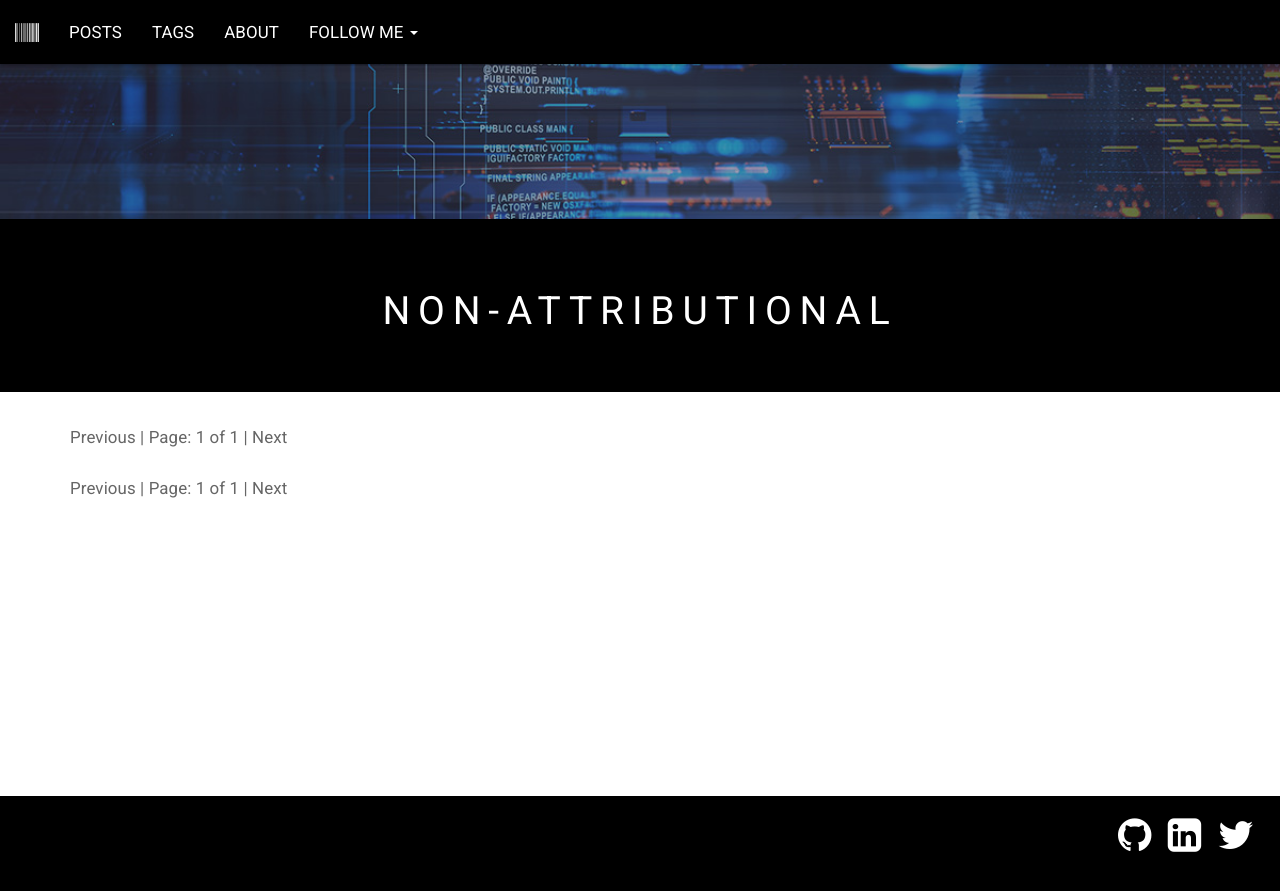
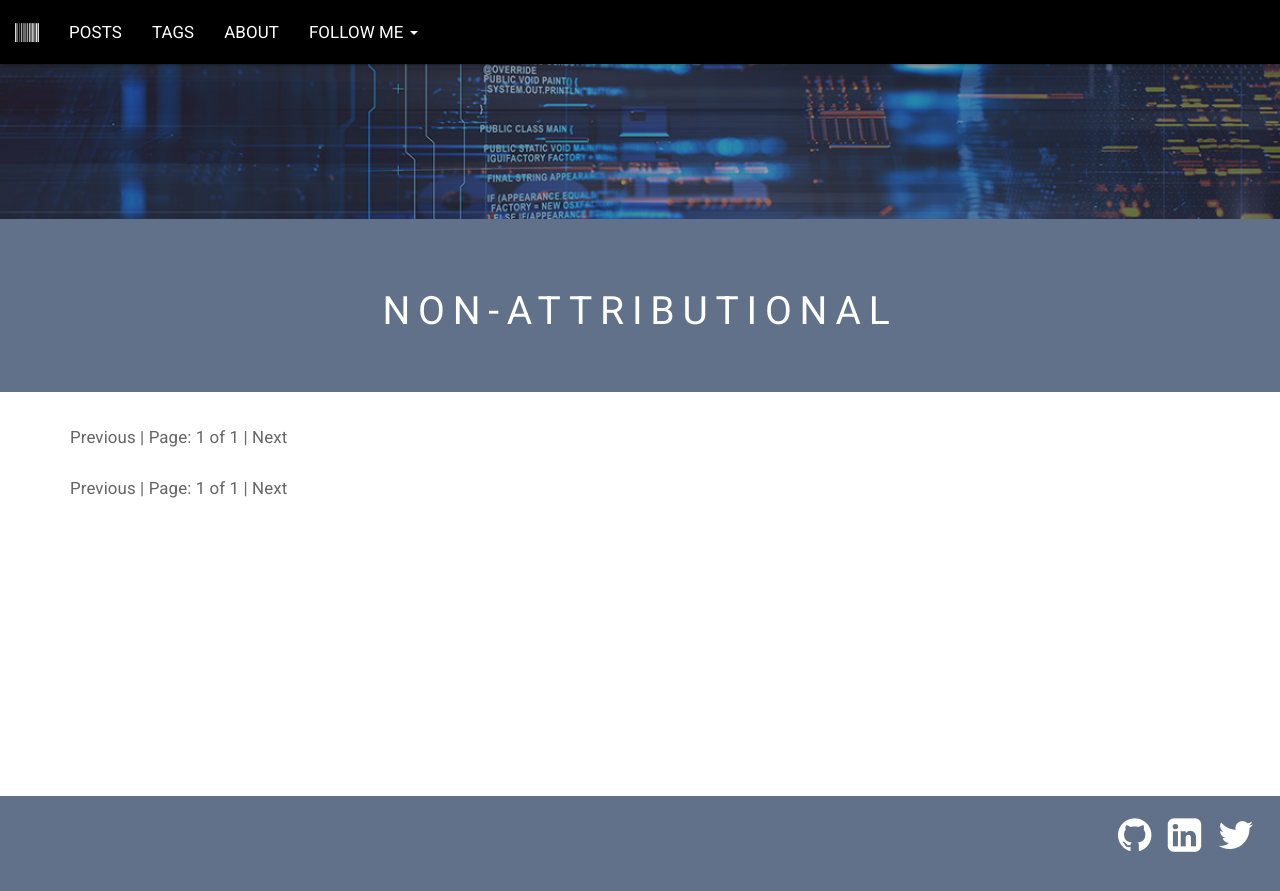
Before and after one commit to Stahlz/Stahlz.github.io, a Jekyll site: the page built from index.html, in a window 1280 px wide. Shown: the top 891 px of the page. Built offline with Jekyll 4.4.1, drawn with Linux system fonts in a browser that asks for light colours; the list of posts is cut into pages by our own code.

Commit message:
Update main.css

```diff
--- a/assets/css/main.css
+++ b/assets/css/main.css
@@ -34,7 +34,7 @@ h3:before {
 }
 
 .jumbotron {
-	background: black;
+	background: #617189;
 }
 
 .jumbotron h1 {
@@ -54,7 +54,7 @@ h3:before {
 	width: 100%;
 	/* Set the fixed height of the footer here */
 	height: 8em;
-	background-color: black;
+	background-color: #617189;
 	bottom: 0;
 }
 
@@ -100,7 +100,7 @@ h3:before {
 }
 
 .navbar-default .navbar-nav>li>.dropdown-menu {
-	background-color: black;
+	background-color: #617189;
 }
 
 .navbar-default .navbar-nav>li>.dropdown-menu>li>a {
```
